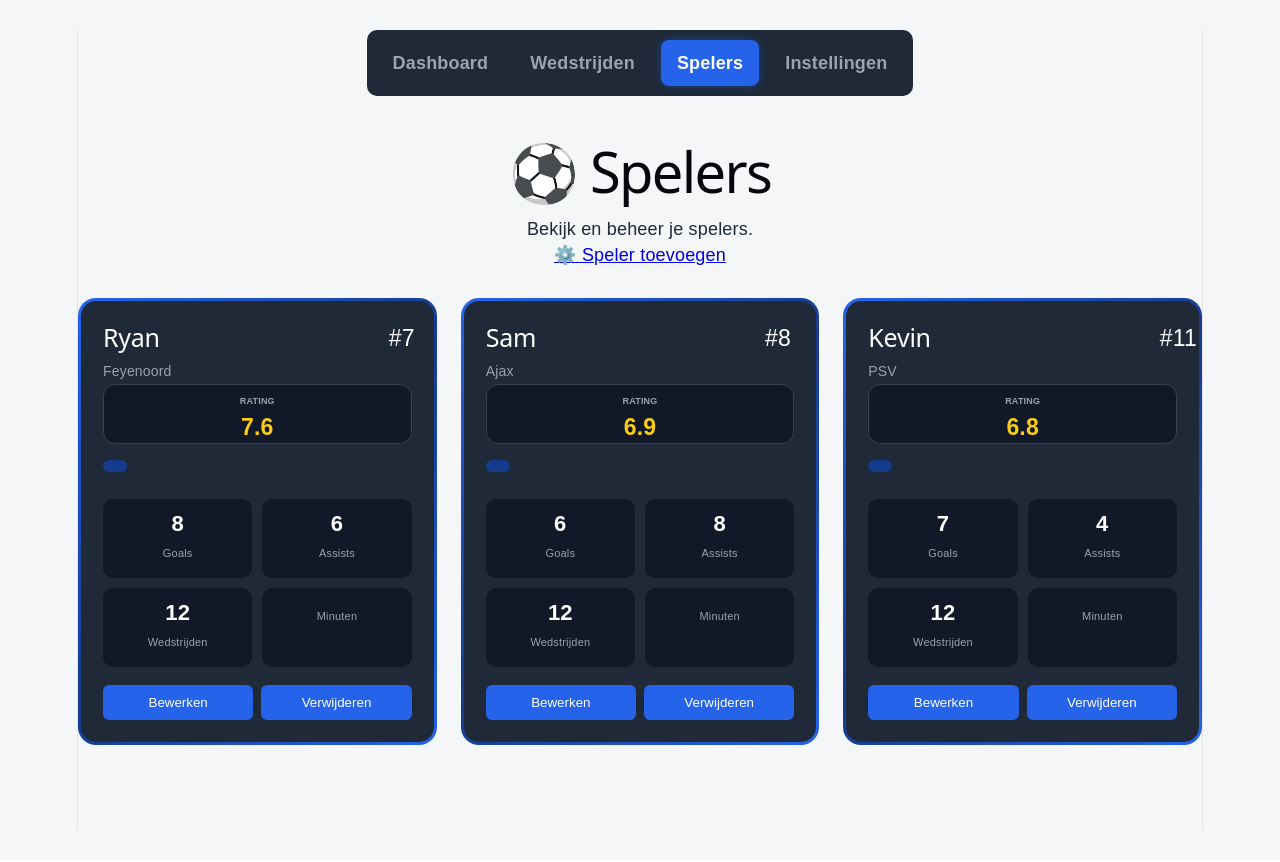
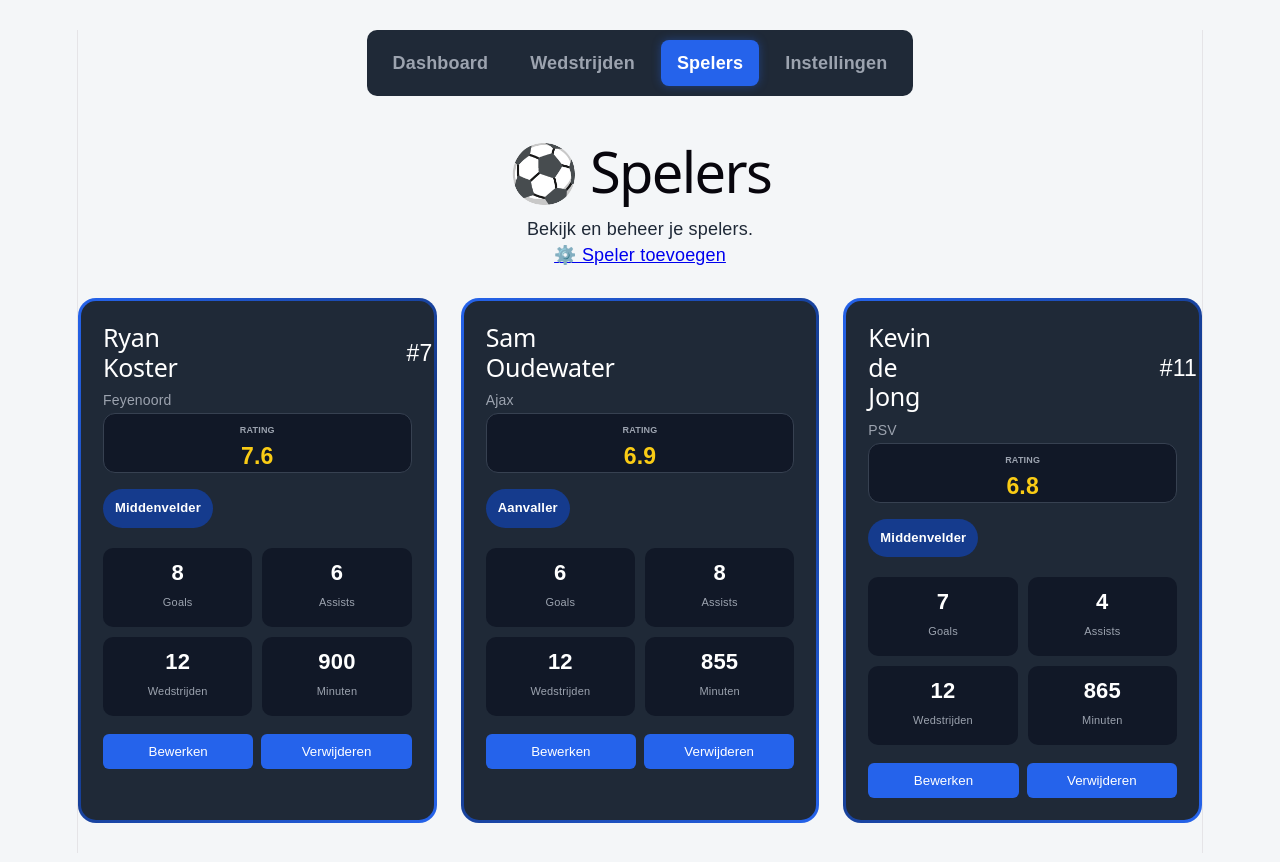
Before and after one commit to Ryan050409/simpel-design, a React (Vite) app: page /spelers in a window 1280 px wide. Shown: the top 862 px of the page. Built offline with nearby package versions, Linux system fonts and the light colour scheme.

Commit message:
achternaam gefixt

```diff
--- a/src/App.css
+++ b/src/App.css
@@ -298,7 +298,7 @@ nav a.active {
   align-items: flex-start;
   gap: 15px;
 }
-.player-name-row {
+.player-fullname-row {
   display: flex;
   align-items: center;
   gap: 229px;
--- a/src/Dashboard.tsx
+++ b/src/Dashboard.tsx
@@ -162,7 +162,7 @@ function Dashboard({
         <p>
           <strong>Topscorer:</strong>{" "}
           {topScorer
-            ? `${topScorer.name} (${topScorer.goals} goals)`
+            ? `${topScorer.firstname} (${topScorer.goals} goals)`
             : "Nog geen spelers"}
         </p>
       </div>
--- a/src/PlayersPage.tsx
+++ b/src/PlayersPage.tsx
@@ -73,13 +73,13 @@ function PlayersPage({
                     >
                         <div className="player-card-header">
                             <div>
-                                <div className="player-name-row">
-                                    <h2>{player.firstname}</h2>
-
+                                <div className="player-fullname-row">
+                                    <h2>{player.firstname} {player.lastname}</h2>
                                     <span className="player-number">
                                         #{player.number}
                                     </span>
                                 </div>
+
 
                                 <p className="player-team">
                                     {player.team}
--- a/src/players.tsx
+++ b/src/players.tsx
@@ -3,30 +3,36 @@ const players = [
     firstname: "Ryan",
     lastname: "Koster",
     team: "Feyenoord",
+    position: "Middenvelder",
     number: 7,
     goals: 8,
     assists: 6,
     matches: 12,
+    minutesplayed: 900,
     rating: 7.6
 },
     {
         firstname: "Sam",
         lastname:"Oudewater",
         team: "Ajax",
+        position: "Aanvaller",
         number: 8,
         goals: 6,
         assists: 8,
         matches: 12,
+        minutesplayed: 855,
         rating: 6.9
     },
     {
         firstname: "Kevin",
         lastname: "de Jong",
         team: "PSV",
+        position: "Middenvelder",
         number: 11,
         goals: 7,
         assists: 4,
         matches: 12,
+        minutesplayed: 865,
         rating: 6.8
     }
 ];
```
Lines whose indentation alone changed are shown as unchanged.
